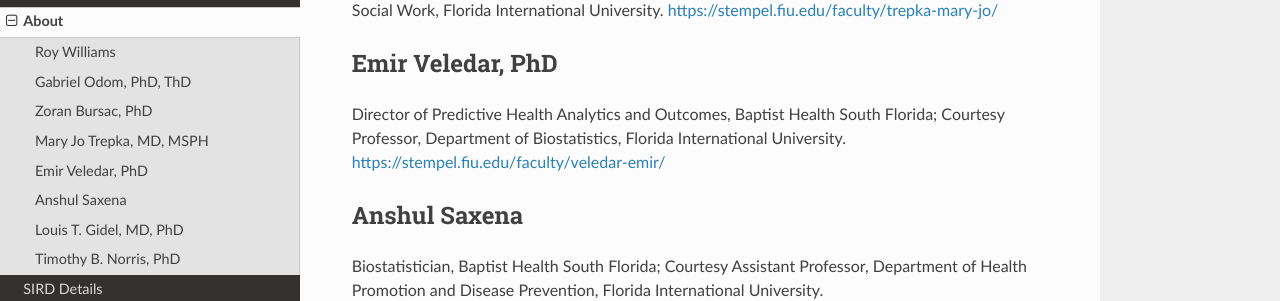
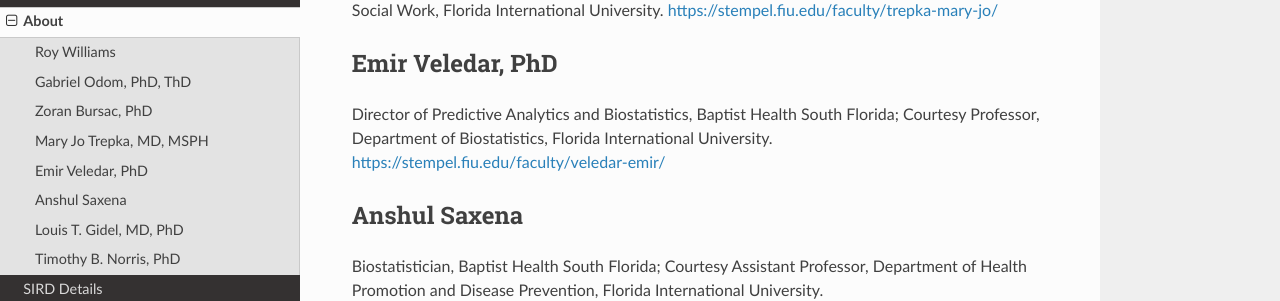
Before and after one commit to gabrielodom/southFL_covid19_website, an MkDocs documentation site: the page built from docs/about_us.md, in a window 1280 px wide and 900 px high, scrolled down 610 px. Shown: the part 188-489 px from the top of the window. Built offline with MkDocs 1.6.1, drawn with Linux system fonts in a browser that asks for light colours; nearby versions of some CDN libraries.

Commit message:
test change

```diff
--- a/docs/about_us.md
+++ b/docs/about_us.md
@@ -24,7 +24,7 @@
 <https://stempel.fiu.edu/faculty/trepka-mary-jo/>
 
 ## Emir Veledar, PhD
-Director of Predictive Health Analytics and Outcomes, Baptist Health South Florida; Courtesy Professor, Department of Biostatistics, Florida International University.
+Director of Predictive Analytics and Biostatistics, Baptist Health South Florida; Courtesy Professor, Department of Biostatistics, Florida International University.
 <https://stempel.fiu.edu/faculty/veledar-emir/>
 
 ## Anshul Saxena
```
Also changed, not shown: site/about_us/index.html, site/index.html, site/search/search_index.json, site/sitemap.xml, 1 other file.
